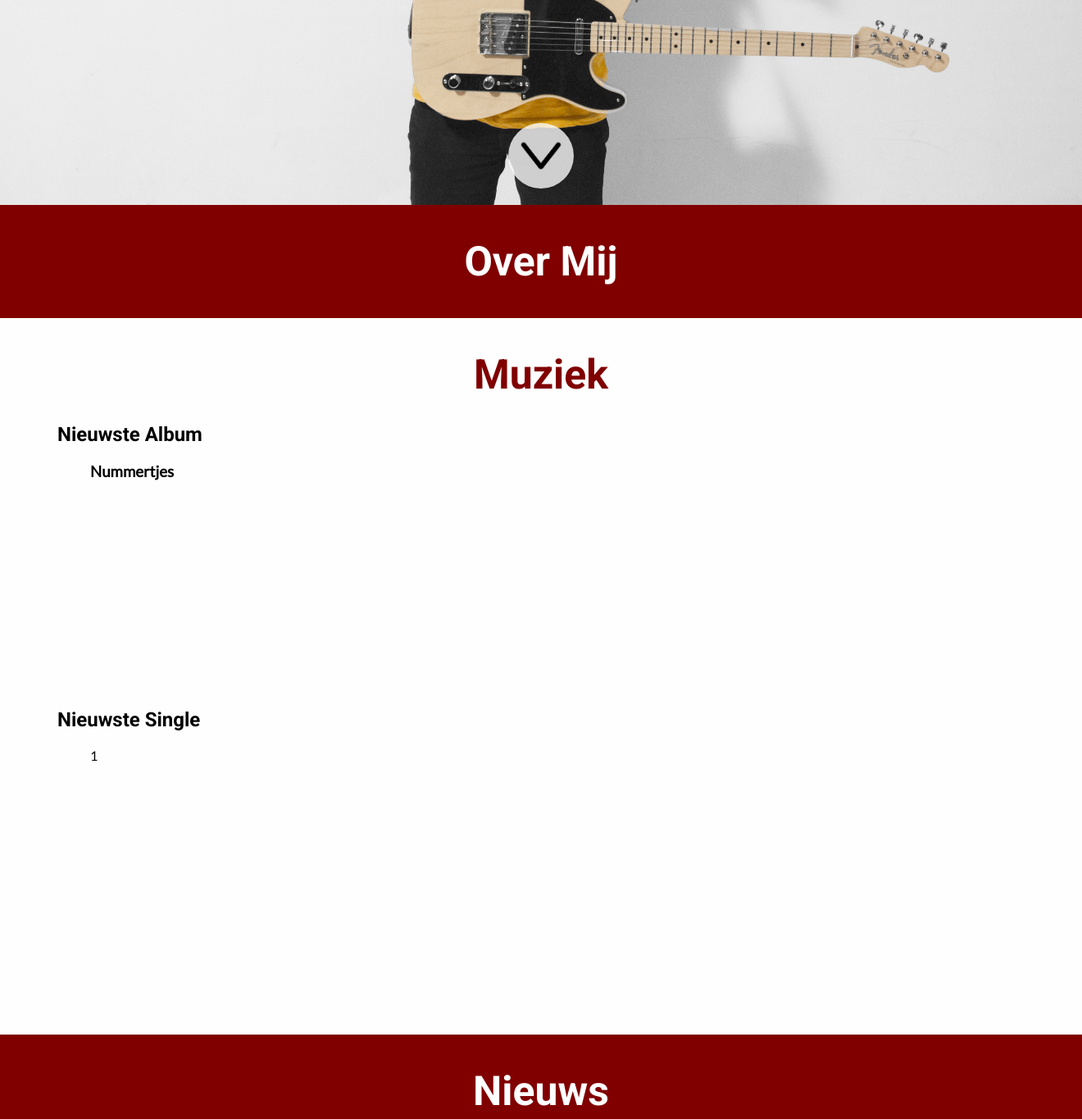
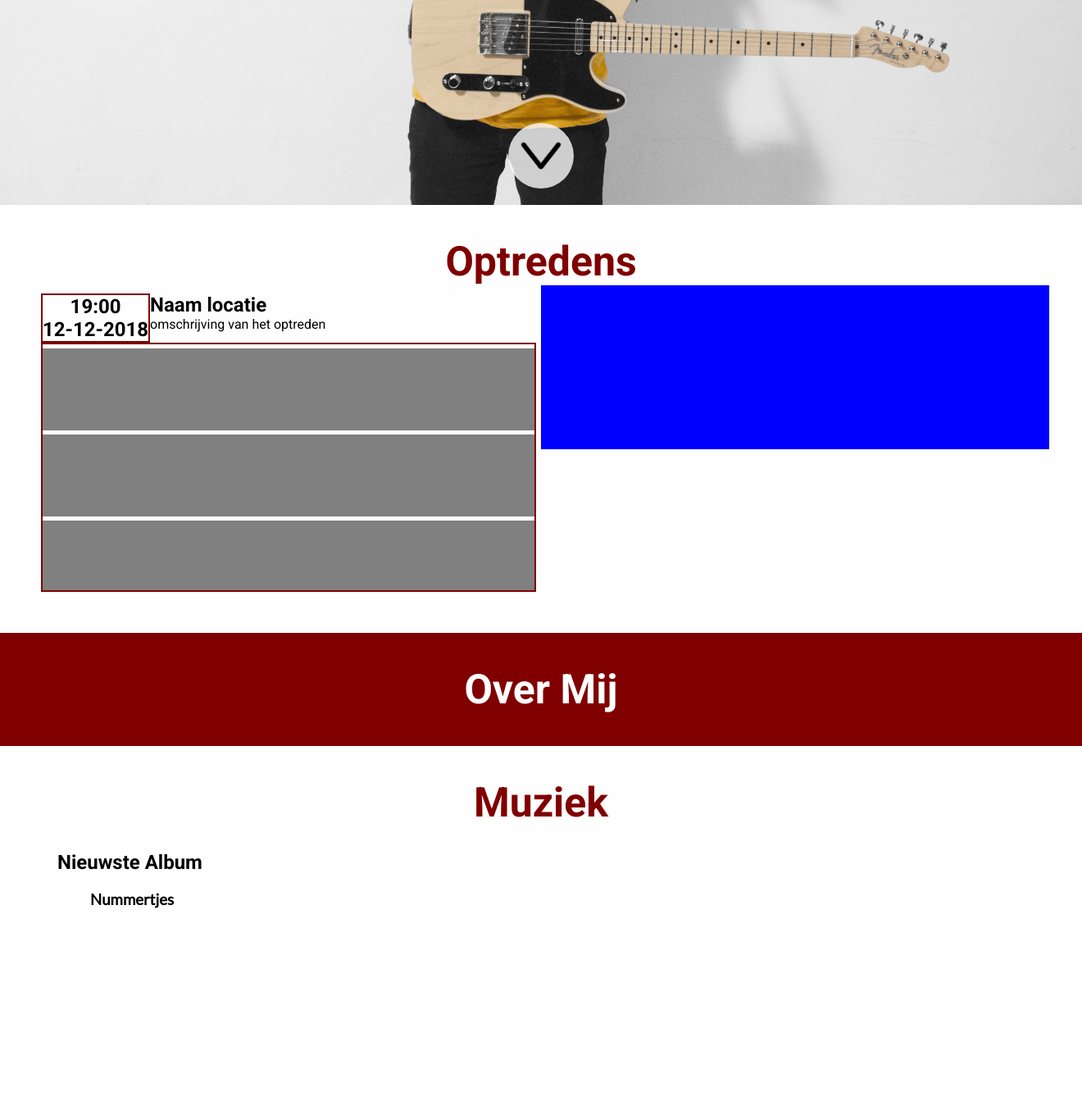
Before and after one commit to gijsserd/timkoehoorn, a PHP site: page /timkoehoorn/ in a window 1320 px wide; the page is wider, and only the part inside the window is pictured. Shown: the part 550-1915 px from the top of that part at 82% size. Run offline with PHP 8.4, Linux system fonts and the light colour scheme; data that the repository does not hold is empty; grey boxes are pictures that could not be loaded.

Commit message:
Auto stash before merge of "master" and "origin/master"

```diff
--- a/css/style.css
+++ b/css/style.css
@@ -125,6 +125,84 @@ a{
 .main-nav ul li a{
 	text-decoration: none;
 	color: #fefefe;
+}
+
+/* OPTREDEN */
+
+.optreden-container{
+	width: 100%;
+	padding: 5vh;
+	background-color: #fefefe;
+	display: flex;
+	flex-direction: column;
+	box-sizing: border-box;
+}
+
+.optreden-container h1{
+	text-align: center;
+	color: #800000;
+	width: 100%;
+	margin: 0;
+	font-size: 50px;
+}
+
+.optreden-sub-container{
+	display: flex;
+	flex-direction: row;
+	width: 100%;
+}
+
+.optreden-infobox-left{
+	width: 50%;
+	padding: 10px;
+	box-sizing: border-box;
+}
+
+.optreden-recent{
+	display: flex;
+}
+
+.optreden-recent h2{
+	margin: 0;
+}
+
+.optreden-recent p{
+	text-align: center;
+}
+
+.optreden-recent-left{
+	text-align: center;
+	border: 2px solid #800000;
+}
+
+.optreden-recent-right{
+	width: 50%;
+}
+
+.optreden-recent-right p{
+	text-align: left;
+}
+
+.optreden-scrollbox{
+	width: 100%;
+	max-height: 300px;
+	overflow-y: scroll;
+	overflow-x: hidden;
+	border: 2px solid #800000;
+}
+
+.optreden{
+	margin-top: 5px;
+	margin-bottom: 5px;
+	width: 100%;
+	height: 100px;
+	background-color: grey;
+}
+
+.optreden-infobox-right{
+	width: 50%;
+	height: 200px;
+	background-color: blue;
 }
 
 /* ABOUT */
--- a/index.php
+++ b/index.php
@@ -24,6 +24,38 @@ require "connect.php";
 
 		<div class="down-arrow">
 			<img src="img/iconscrolldown.png" onclick="ScrollTop('.about-container')">
+		</div>
+	</div>
+
+	<div class="optreden-container" id="optreden">
+		<h1>Optredens</h1>
+		<div class="optreden-sub-container">
+			<div class="optreden-infobox-left">
+				<div class="optreden-recent">
+					<div class="optreden-recent-left">
+						<h2>19:00</H2>
+						<h2>12-12-2018</h2>
+					</div>
+					<div class="optreden-recent-right">
+						<h2>Naam locatie</h2>
+						<p>omschrijving van het optreden</p>
+					</div>
+				</div>
+				<div class="optreden-scrollbox">
+					<div class="optreden">
+					</div>
+					<div class="optreden">
+					</div>
+					<div class="optreden">
+					</div>
+					<div class="optreden">
+					</div>
+					<div class="optreden">
+					</div>
+				</div>
+			</div>
+			<div class="optreden-infobox-right">
+			</div>
 		</div>
 	</div>
 
@@ -92,7 +124,7 @@ require "connect.php";
 	<div class="news-container" id="news">
 		<h1>Nieuws</h1>
 			<?php include "news.php"; ?>
-		<a class="news-container-a" href="news_page.php"><h2>Alle nieuws artikelen ></h2></a>
+		<a class="news-container-a	" href="news_page.php"><h2>Alle nieuws artikelen ></h2></a>
 	</div>
 
 	<div id="topButton" >
```
